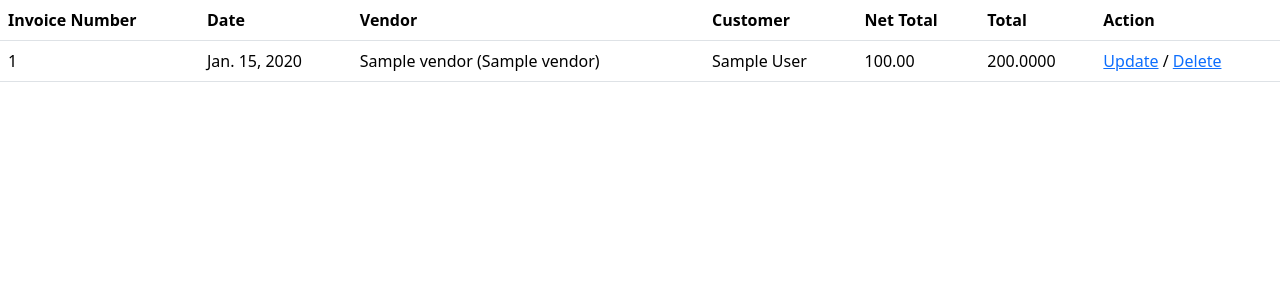
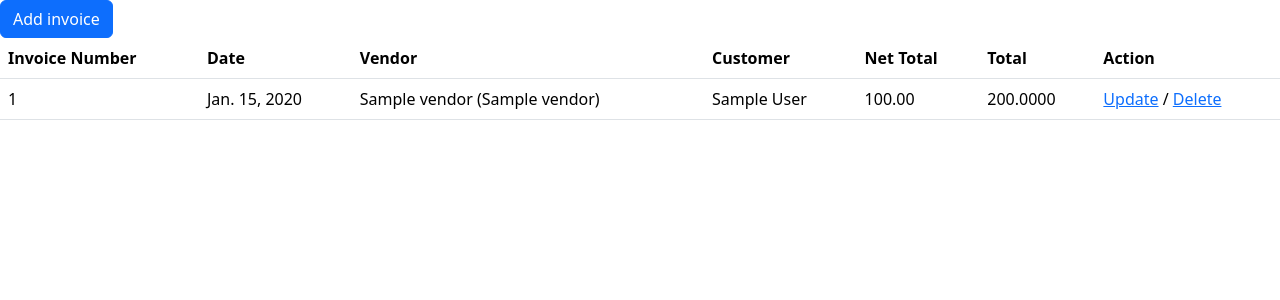
Before and after one commit to Segelzwerg/Rechnung, a Django app: page /invoices/ in a window 1280 px wide. Shown: the part 56-356 px from the top of the page. Run offline with Django 5.2, Linux system fonts and the light colour scheme; tables that the repository leaves empty hold one stand-in row (values such as "Sample post"); parts of the project's set-up code (start-up, migrations or seed data) failed here and were passed over; some libraries are stand-ins or nearby versions.

Commit message:
add "add"-button to invoice list

```diff
--- a/invoice/templates/invoice/invoice_list.html
+++ b/invoice/templates/invoice/invoice_list.html
@@ -2,6 +2,7 @@
 {% load django_bootstrap5 %}
 
 {% block content %}
+    {% bootstrap_button button_type="link" href="/invoice/add" content="Add invoice" %}
     <table class="table">
         <thead>
         <tr>
```
